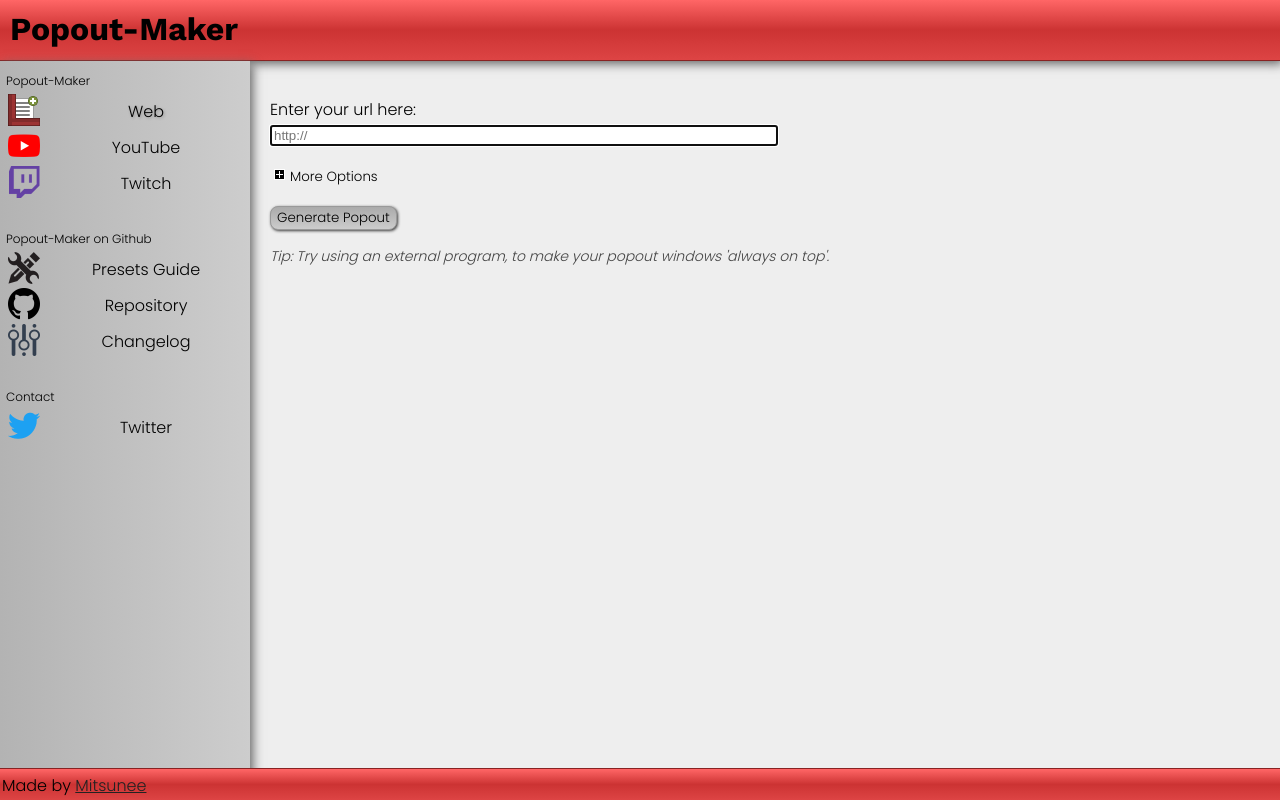
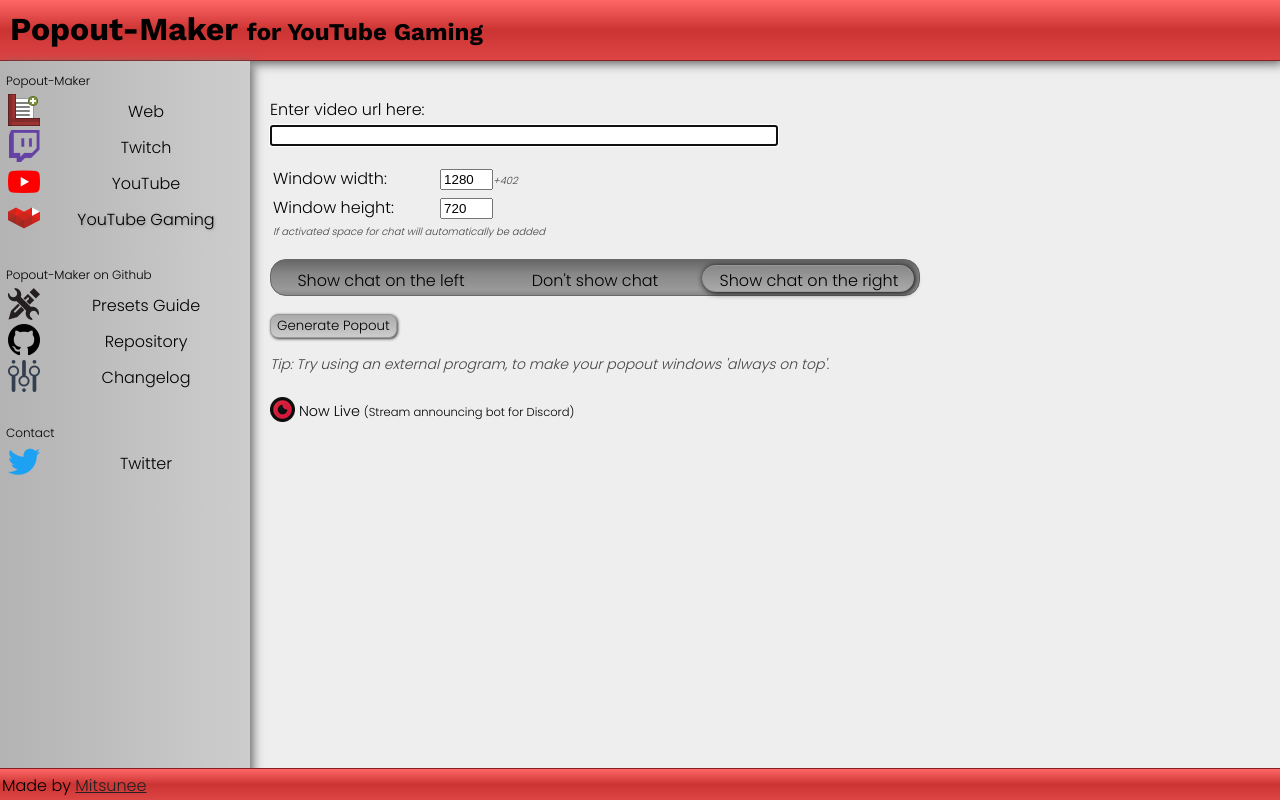
Before and after one commit to Mitsunee/Popout-Maker, a PHP site: page /ytg in a window 1280 px wide. Run offline with PHP 8.4, Linux system fonts and the light colour scheme; some libraries are stand-ins or nearby versions.

Commit message:
ytg page
moved a js function to an external file to reuse it.

```diff
--- /dev/null
+++ b/assets/_GET.js
@@ -0,0 +1,16 @@
+function _GET(needle,haystack) {//looks for variable needle in haystack (haystack is also a hopefully valid youtube link)
+	needle += "=";
+	LF = haystack.indexOf(needle);
+	if(LF==-1) return 0;
+	LFb = haystack.indexOf("&",LF);
+	LFc = haystack.indexOf("#",LF);
+	if(LFb!=-1) {
+		stopAt = LFb;
+	} else if(LFc!=-1) {
+		stopAt = LFc;
+	} else {
+		stopAt = haystack.length;
+	}
+	startAt = LF + needle.length;
+	return haystack.substring(startAt,stopAt);
+}
--- a/assets/inc/footer.php
+++ b/assets/inc/footer.php
@@ -1,5 +1,5 @@
 <p class="note" style="font-size:14px !important">Tip: Try using an external program, to make your popout windows 'always on top'.</p><?php
-if($self=="twitch") {
+if($self=="twitch"||$self=="ytg") {
 	echo '<p><a href="http://nowlivebot.com" style="font-size:0.9em;"><img src="/assets/-nl';
 	if(mt_rand(0,100)==42) echo "p";
 	echo '.png" style="position:relative;top:6px;" alt="Now Live"> Now Live <span style="font-size:0.8em">(Stream announcing bot for Discord)</span></a></p>'.PHP_EOL;
--- a/assets/inc/head.php
+++ b/assets/inc/head.php
@@ -26,5 +26,6 @@ echo $metaDescription;
 <script src="https://code.jquery.com/jquery-3.1.1.min.js"></script>
 <script src="/assets/aspectratio.js"></script>
 <?php
-if($self=="twitch") echo "<script src=\"/assets/radioValue.js\"></script>\n";
-if($self=="index"||$self=="youtube") echo "<script src=\"/assets/OpenTextbox.js\"></script>\n"; ?>
+if($self=="twitch"||$self=="ytg") echo "<script src=\"/assets/radioValue.js\"></script>\n";
+if($self=="index"||$self=="youtube") echo "<script src=\"/assets/OpenTextbox.js\"></script>\n";
+if($self=="youtube"||$self=="ytg") echo "<script src=\"/assets/_GET.js\"></script>\n";?>
--- a/assets/inc/nav.php
+++ b/assets/inc/nav.php
@@ -1,8 +1,9 @@
 <nav>
 <span>Popout-Maker</span>
 <a href="/" class="shadow-on-hover nav-self<?php if($self=="index") echo " force-open";?>">Web</a>
+<a href="/twitch" class="shadow-on-hover nav-twitch<?php if($self=="twitch") echo " force-open";?>">Twitch</a>
 <a href="/youtube" class="shadow-on-hover nav-youtube<?php if($self=="youtube") echo " force-open";?>">YouTube</a>
-<a href="/twitch" class="shadow-on-hover nav-twitch<?php if($self=="twitch") echo " force-open";?>">Twitch</a>
+<a href="/ytg" class="shadow-on-hover nav-ytg<?php if($self=="ytg") echo " force-open";?>">YouTube Gaming</a>
 <span><br>Popout-Maker on Github</span>
 <a href="https://github.com/Mitsunee/Popout-Maker/wiki/Link-Based-APIs" class="shadow-on-hover nav-set">Presets Guide</a>
 <a href="https://github.com/Mitsunee/Popout-Maker" class="shadow-on-hover nav-git">Repository</a>
--- a/assets/style.css
+++ b/assets/style.css
@@ -47,6 +47,7 @@ nav > a:link,nav > a:visited{
 nav > a.force-open{text-shadow:1px 1px 3px rgba(0,0,0,0.25);}
 nav > a.nav-self::before {background-image:url('/assets/icon64.png');}
 nav > a.nav-youtube::before {background-image:url('/assets/icon64yt.png');}
+nav > a.nav-ytg::before {background-image:url('/assets/icon64ytg.png');}
 nav > a.nav-twitch::before {background-image:url('/assets/icon64tw.png');}
 nav > a.nav-git::before {background-image:url('/assets/icon64git.png');}
 nav > a.nav-set::before {background-image:url('/assets/icon64set.png');}
--- /dev/null
+++ b/ytg.php
@@ -0,0 +1,89 @@
+<!DOCTYPE html><?php $self="ytg";
+if(isset($_GET['v'])) $robotNoIndex = TRUE;?>
+<html>
+<head>
+<title>Popout-Maker YouTube Gaming</title>
+<?php require 'assets/inc/head.php';?>
+<script type="text/javascript">
+function GeneratePopout() {
+	//reset error div
+	document.getElementById("videoidemptyerror").style.display="none";
+	//get inputs
+	input = document.getElementById('popouturl').value;
+	if(input=="") {document.getElementById("videoidemptyerror").style.display="block";return false;};//nice input
+	inputVideoID = _GET("v",input);
+	if(inputVideoID=="") {document.getElementById("videoidemptyerror").style.display="block";return false;};//nice input
+	inputwidth = document.getElementById('inputwidth').value;
+	inputheight = document.getElementById('inputheight').value;
+	chatoption = radioValue("chatsidechoice");
+	if(chatoption!="none") inputwidth = +inputwidth + 402;//add space for chat, if enabled
+	//piece together preferences
+	popoutWindowpreferences = "width=" +inputwidth+ ",height=" +inputheight+ ",status=no,scrollbars=no,resizable=yes,location=no,menubar=no";
+	windowLink = "/frame/ytgframe.php?v="+inputVideoID+"&chat="+chatoption;
+	///DEV
+	windowLink += "&dev";
+	///DEV END
+	popoutWindow = window.open(windowLink, "pmpopout", popoutWindowpreferences);
+	popoutWindow.focus();
+}
+function ToggleChat(radioNum) {
+	chatsizenote = document.getElementById("chatsizenote");
+	if(radioValue("chatsidechoice")=="none"){
+		chatsizenote.style.visibility="hidden";
+	} else {
+		chatsizenote.style.visibility="visible";
+	}
+	document.getElementById("chatsidebg").className=radioNum;
+}
+</script>
+<style>
+#chatsidediv{width:642px;margin-top:16px;}
+#chatsidediv .radio-bg{width:212px;}
+.radio-1 .radio-bg {margin-left:0px;}
+.radio-2 .radio-bg {margin-left:214px;}
+.radio-3 .radio-bg {margin-left:428px;}
+input[type='radio']+label.is-radio{width:200px;}
+</style>
+</head>
+<body>
+<header>Popout-Maker <span>for YouTube Gaming</span></header>
+<?php require 'assets/inc/nav.php';?>
+<main>
+<noscript><div class="errorwrapper" id="noscripterror"><img src="/assets/warning.png" alt="!"><div>Javascript is disabled or not suppported by your browser</div></div></noscript>
+<div class="errorwrapper" id="videoidemptyerror" style="display:none;"><img src="/assets/warning.png" alt="!"><div>Video ID cannot be empty</div></div>
+<form action="javascript:void(0);" onsubmit="GeneratePopout();return false;"><?php
+//Prepare form values
+if(isset($_GET['v'])) {
+	$_API_REQUEST['v']=preg_replace("/[^a-z0-9_]+/i","",$_GET['v']);//if a channel was set remove all non-valid characters
+} else {$_API_REQUEST['v']="";}
+if(isset($_GET['h'])) {
+	$_API_REQUEST['h']=intval(preg_replace("/[^0-9]+/i","",$_GET['h']));//if a height was set remove all non-number characters and convert to int
+	$_API_REQUEST['w']=intval($_API_REQUEST['h']/9*16);//pre-calculate the initial width for 16:9 aspectratio
+} else {$_API_REQUEST['w']=1280;$_API_REQUEST['h']=720;}
+$_API_REQUEST['chat']=3;
+if(isset($_GET['chat'])&&$_GET['chat']=="left") $_API_REQUEST['chat']=1;
+if(isset($_GET['chat'])&&$_GET['chat']=="nochat") $_API_REQUEST['chat']=2;
+?>	<p>Enter video url here:<br>
+		<input type="text" name="popouturl" value="<?php echo $_API_REQUEST['v'];?>" id="popouturl" style="width:500px" autofocus></p>
+	<table>
+		<tr>
+			<td>Window width:</td>
+			<td><input type="number" name="width" id="inputwidth" min="100" value="<?php echo $_API_REQUEST['w'];?>" oninput="aspectratio(this,'inputheight','keep169option',16);"><span id="chatsizenote" class="note">+402</span></td>
+		</tr>
+		<tr>
+			<td>Window height:</td>
+			<td><input type="number" name="height" id="inputheight" min="100" value="<?php echo $_API_REQUEST['h'];?>" oninput="aspectratio(this,'inputwidth','keep169option',9);"></td>
+		</tr>
+		<tr>
+			<td class="note" colspan="2">If activated space for chat will automatically be added<input type="checkbox" id="keep169option" name="keep169option" style="display:none;" checked></td>
+		</tr>
+	</table>
+		<div id="chatsidediv">
+			<input type="radio" name="chatsidechoice" id="chatsideleft" value="left" onChange="ToggleChat('radio-1');"<?php if($_API_REQUEST['chat']==1) echo " checked";?>><label for="chatsideleft" class="is-radio"> Show chat on the left</label>
+			<input type="radio" name="chatsidechoice" id="chatsidenone" value="none" onChange="ToggleChat('radio-2');"<?php if($_API_REQUEST['chat']==2) echo " checked";?>><label for="chatsidenone" class="is-radio"> Don't show chat</label>
+			<input type="radio" name="chatsidechoice" id="chatsideright" value="right" onChange="ToggleChat('radio-3');"<?php if($_API_REQUEST['chat']==3) echo " checked";?>><label for="chatsideright" class="is-radio"> Show chat on the right</label>
+			<div style="clear:both;" class="radio-<?php echo $_API_REQUEST['chat'];?>" id="chatsidebg"><div class="radio-bg"></div></div>
+		</div>
+	<p><input type="submit" value="Generate Popout"></p>
+</form>
+<?php require 'assets/inc/footer.php';?>
```
Also changed, not shown: youtube.php (+0 -16 lines), .htaccess.
